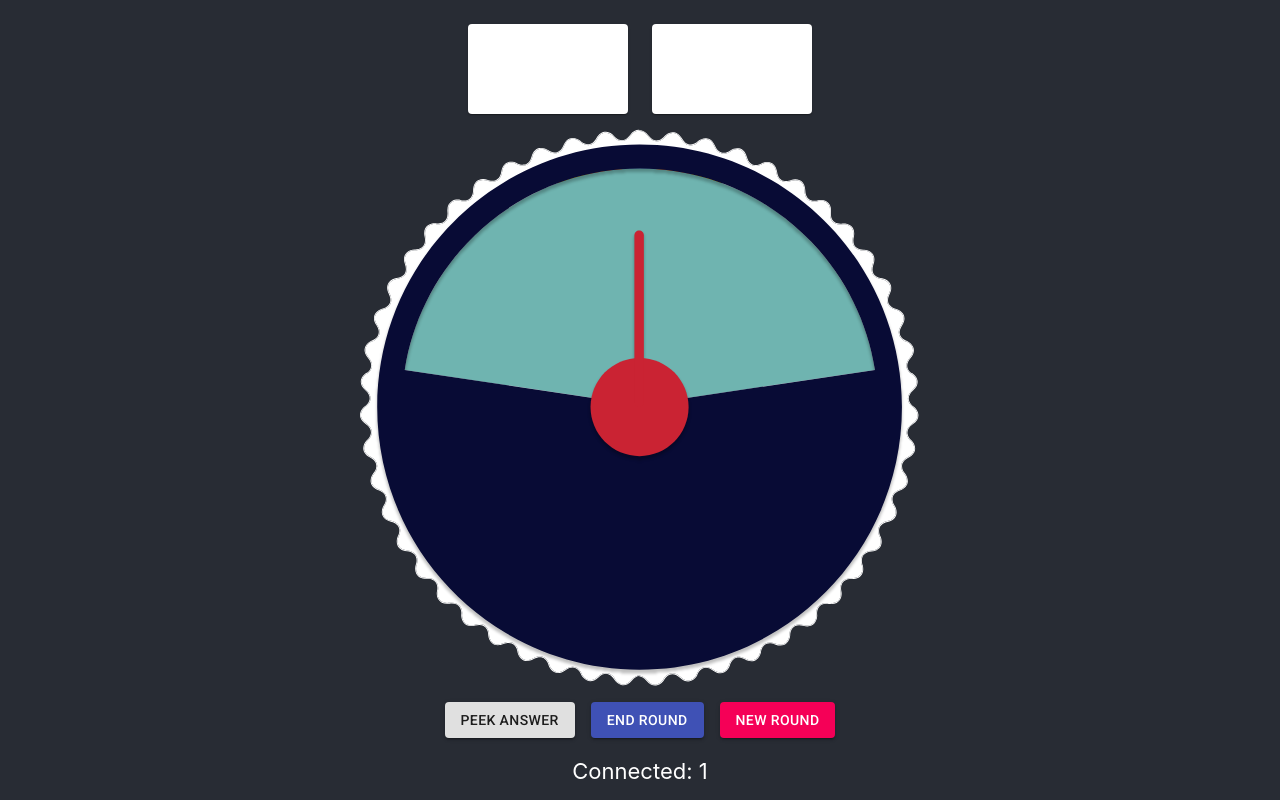
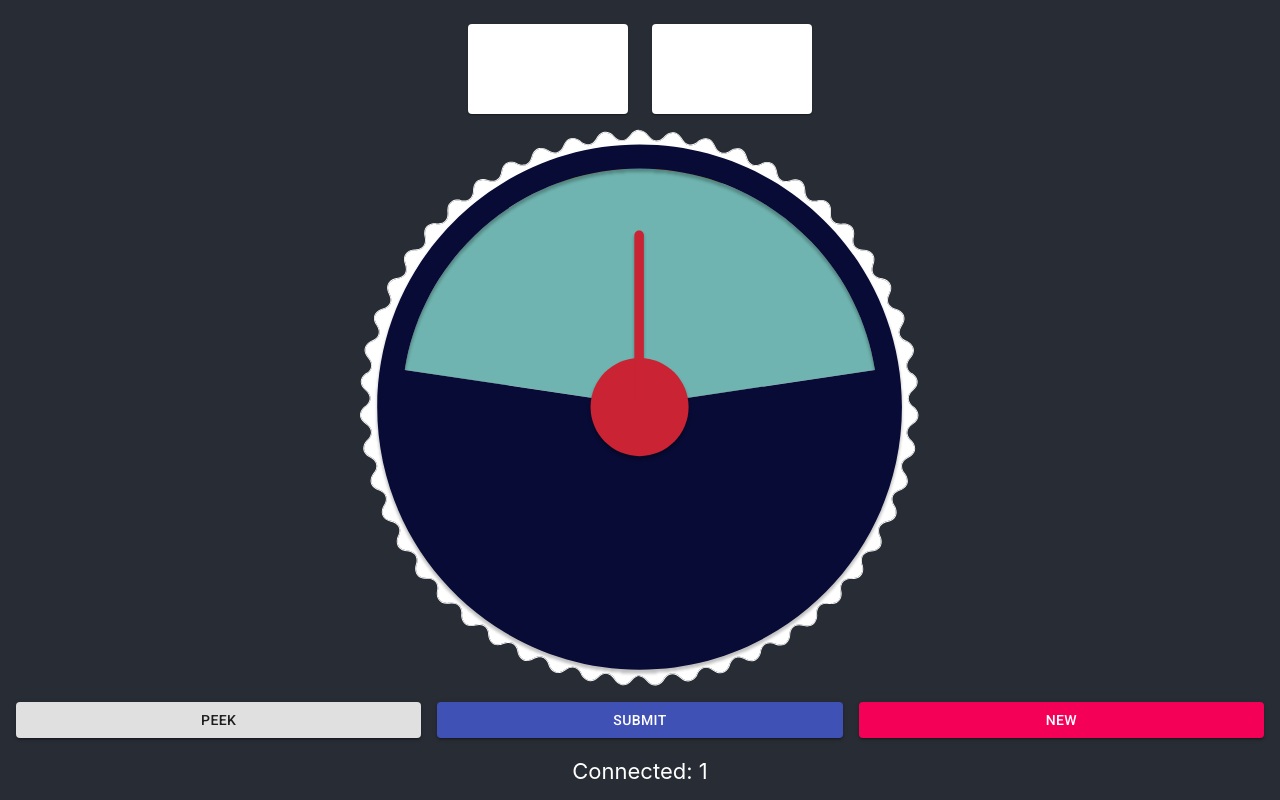
Before and after one commit to heybenchen/wavelength, a React (Create React App) app in the folder client/: page / in a window 1280 px wide. Built offline with nearby package versions, Linux system fonts and the light colour scheme; no server answers.

Commit message:
Rename and resize buttons

```diff
--- a/client/src/components/device/Device.tsx
+++ b/client/src/components/device/Device.tsx
@@ -40,8 +40,14 @@ const useStyles = makeStyles({
   deviceVisor: {},
   buttonContainer: {
     display: "flex",
+    width: "100%",
     alignSelf: "center",
     marginBottom: "20px",
+    justifyContent: "space-between",
+    padding: "0 16px"
+  },
+  button: {
+    flex: 1,
   },
   spacer: {
     width: "16px",
@@ -190,17 +196,19 @@ export default function Device({ socket }: DeviceProps) {
         />
       </div>
       <div className={classes.buttonContainer}>
-        <Button variant="contained" onClick={togglePeekVisor}>
-          Peek Answer
+        <div className={classes.spacer}></div>
+        <Button className={classes.button} variant="contained" onClick={togglePeekVisor}>
+          Peek
         </Button>
         <div className={classes.spacer}></div>
-        <Button variant="contained" color="primary" onClick={emitReveal}>
-          End Round
+        <Button className={classes.button} variant="contained" color="primary" onClick={emitReveal}>
+          Submit
         </Button>
         <div className={classes.spacer}></div>
-        <Button variant="contained" color="secondary" onClick={emitNewRound}>
-          New Round
+        <Button className={classes.button} variant="contained" color="secondary" onClick={emitNewRound}>
+          New
         </Button>
+        <div className={classes.spacer}></div>
       </div>
     </div>
   );
```
